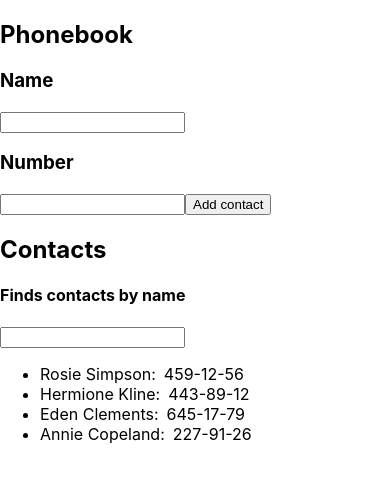
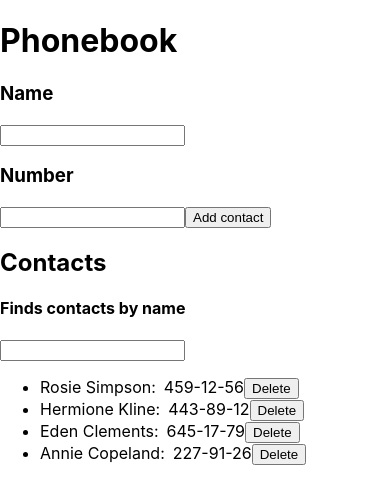
Before and after one commit to 831230/goit-react-hw-04-phonebook, a React (Create React App) app: page / in a window 390 px wide. Shown: the top 504 px of the page. Built offline with nearby package versions, Linux system fonts and the light colour scheme.

Commit message:
completed phonebook task

```diff
--- a/package.json
+++ b/package.json
@@ -8,6 +8,7 @@
     "@testing-library/react": "^12.1.4",
     "@testing-library/user-event": "^13.5.0",
     "nanoid": "^4.0.0",
+    "notiflix": "^3.2.5",
     "react": "^18.1.0",
     "react-dom": "^18.1.0",
     "react-scripts": "5.0.1",
--- a/src/App.jsx
+++ b/src/App.jsx
@@ -12,8 +12,6 @@ class App extends Component {
         {id: 'id-4', name: 'Annie Copeland', number: '227-91-26'},
       ],
       filter: '',
-      name: '',
-      number: '',
     };
   }
 
@@ -23,16 +21,6 @@ class App extends Component {
         <Section
         title={"Phonebook"}
         subtitle={"Contacts"}
-
-        // addContactOnSubmit={(contactObject)=>{
-        //   console.log("App - addContactOnSubmit");
-        //   this.setState(prevState => {
-        //     return{
-        //       contacts: [...prevState.contacts, contactObject],
-        //     }
-        //   },()=>{console.log(this.state);
-        //   })
-        // }}
         state={this.state}
         />
       </>
--- /dev/null
+++ b/src/components/ContactList/ContactList.jsx
@@ -0,0 +1,24 @@
+import PropTypes from 'prop-types';
+
+const ContactList = ({namesArr, btnTitle, btnAction}) => {
+  return(
+    <ul>
+      {namesArr && namesArr.map(name => {
+        return(
+          <li key={name.id} onClick={btnAction}>{name.name}
+          &#58;&#8194;{name.number}
+          <button >{btnTitle}</button>
+          </li>
+        )
+      })}
+    </ul>
+  )
+};
+
+ContactList.propTypes = {
+  namesArr: PropTypes.array,
+  btnTitle: PropTypes.string,
+  btnAction: PropTypes.func,
+};
+
+export default ContactList;
--- a/src/components/NamesList/NamesList.jsx
+++ /dev/null
@@ -1,15 +0,0 @@
-
-const NamesList = ({namesArr}) => {
-  return(
-    <ul>
-      {namesArr && namesArr.map(name => {
-        return(
-          <li key={name.id}>{name.name}
-          &#58;&#8194;{name.number}</li>
-        )
-      })}
-    </ul>
-  )
-};
-
-export default NamesList;
--- a/src/components/Section/Section.jsx
+++ b/src/components/Section/Section.jsx
@@ -1,7 +1,9 @@
 import { Component } from 'react';
 import { nanoid } from 'nanoid';
-import Phonebook from '../Phonebook/Phonebook';
-import NamesList from 'components/NamesList/NamesList';
+import PropTypes from 'prop-types';
+import Notiflix from 'notiflix';
+import ContactForm from '../ContactForm/ContactForm';
+import ContactList from 'components/ContactList/ContactList';
 import Filter from 'components/Filter/Filter';
 
 class Section extends Component {
@@ -10,15 +12,22 @@ class Section extends Component {
     this.state = {
       contacts: props.state.contacts,
       filter: props.state.filter,
-      name: props.state.name,
-      number: props.state.number,
+      name: '',
+      number: '',
     };
-  }
+  };
 
-  addCurrentName = event => {
-    const name = event.target.name;
-    const value = event.target.value;
-    console.log('addCurrentName', value);
+  static propTypes = {
+    title: PropTypes.string,
+    subtitle: PropTypes.string,
+    state: PropTypes.shape({
+      contacts: PropTypes.array,
+      filter: PropTypes.string,
+    })
+  };
+
+  addCurrentValue = event => {
+    const { name, value } = event.target;
     this.setState({
       [name]: value,
     });
@@ -28,8 +37,9 @@ class Section extends Component {
     evt.preventDefault();
     const valueName = evt.currentTarget.elements.name.value;
     const valueNumber = evt.currentTarget.elements.number.value;
-    console.log(valueName);
-    console.log('createContactObject');
+    if (this.state.contacts.some(element => element.name === valueName)) {
+      return Notiflix.Notify.warning(`${valueName} is already in contacts`);
+    } else {
       this.setState(prevState => {
         return {
           contacts: [
@@ -42,34 +52,61 @@ class Section extends Component {
           ],
         };
       });
+    }
   };
 
   filterContacts = () => {
     const filteredArray = [];
     this.state.contacts.filter(element => {
-      if(element.name.includes(this.state.filter)){
-        filteredArray.push(element)
+      if (element.name.includes(this.state.filter)) {
+        filteredArray.push(element);
       }
-      return filteredArray
-    })
-    return filteredArray
+      return filteredArray;
+    });
+    return filteredArray;
+  };
+
+  deleteContact = event => {
+    console.log('delete contact', event);
+    if (event.target.nodeName === 'BUTTON') {
+      let contactIndex;
+      this.state.contacts.map((element, index) => {
+        if (event.target.parentNode.textContent.includes(element.name)) {
+          contactIndex = index;
+        }
+      });
+      console.log(contactIndex);
+      const array = [...this.state.contacts];
+      array.splice(contactIndex, 1);
+      this.setState({
+        contacts: array,
+      });
+    }
   };
 
   render() {
     return (
       <>
-        <h2>{this.props.title}</h2>
-        <Phonebook
+        <h1>{this.props.title}</h1>
+        <ContactForm
           nameTitle={'Name'}
           numberTitle={'Number'}
           btnTitle={'Add contact'}
           state={this.state}
-          inputAction={this.addCurrentName}
+          inputAction={this.addCurrentValue}
           submitAction={this.createContactObject}
         />
         <h2>{this.props.subtitle}</h2>
-        <Filter filterTitle={'Finds contacts by name'} state={this.state} inputAction={this.addCurrentName}/>
-        <NamesList namesArr={this.filterContacts()} />
+        <Filter
+          filterTitle={'Finds contacts by name'}
+          state={this.state}
+          inputAction={this.addCurrentValue}
+        />
+        <ContactList
+          namesArr={this.filterContacts()}
+          btnTitle={'Delete'}
+          btnAction={this.deleteContact}
+        />
       </>
     );
   }
```
Also changed, not shown: src/components/ContactForm/ContactForm.jsx (renamed from src/components/Phonebook/Phonebook.jsx, +29 -2 lines), src/components/Filter/Filter.jsx (+16 -0 lines), 1 other file (tests, documents, lock files or other folders). Lines whose indentation alone changed are shown as unchanged.
